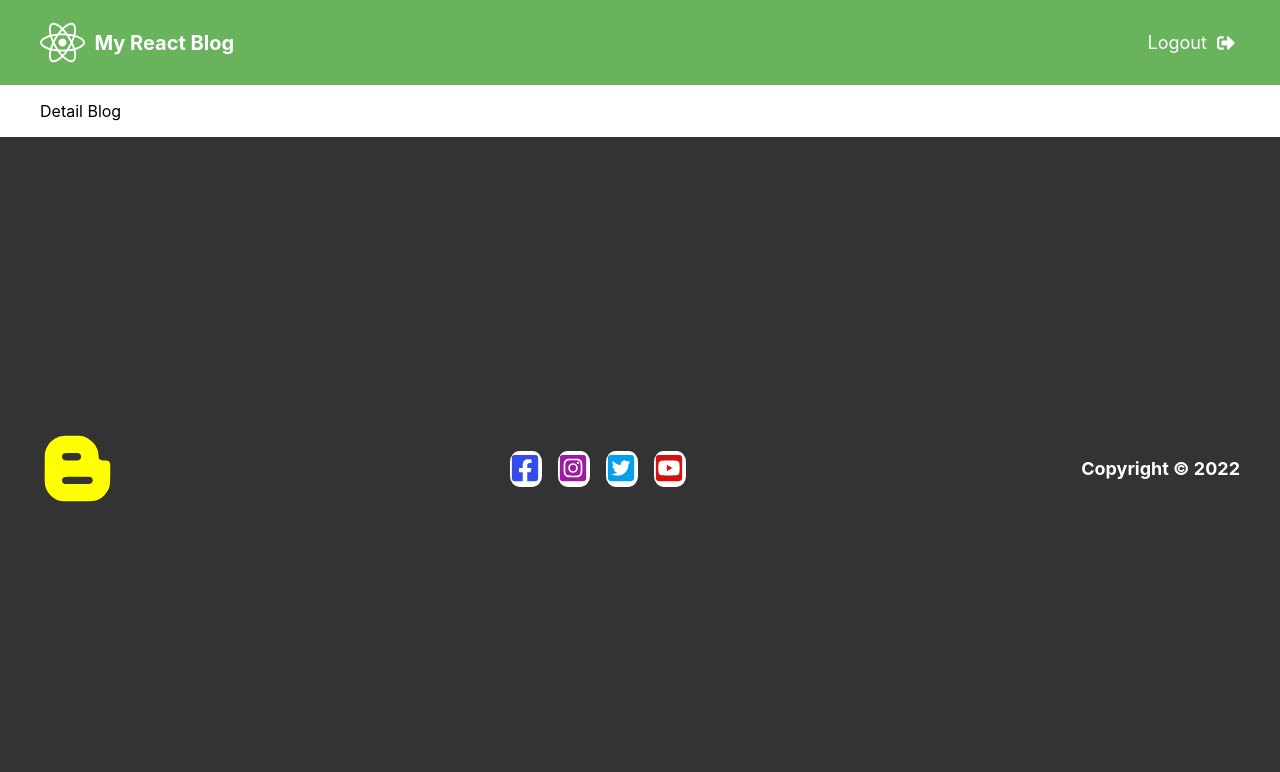
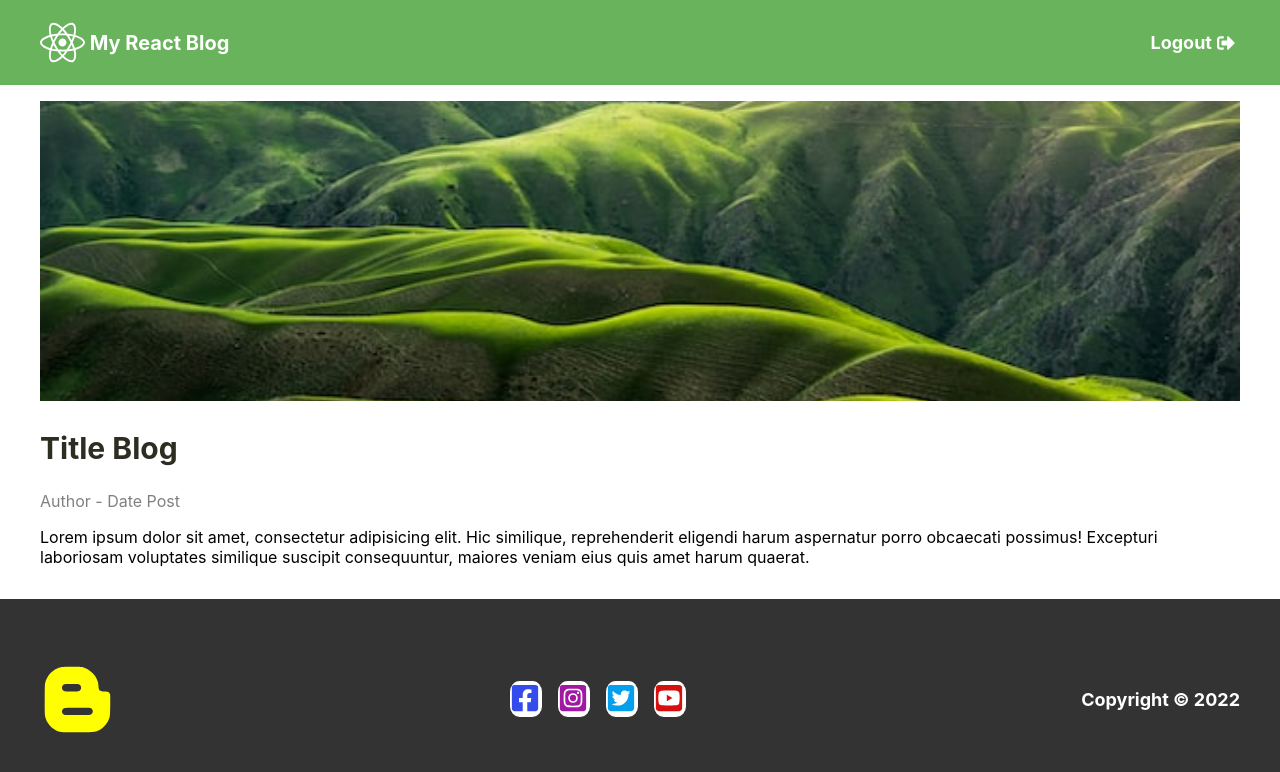
Before and after one commit to ogibinedi/basic-blog-react, a React (Create React App) app: page /detail-blog in a window 1280 px wide. Shown: the top 772 px of the page. Built offline with nearby package versions, Linux system fonts and the light colour scheme.

Commit message:
useHistory to manage app flow

```diff
--- a/src/components/atoms/link/index.js
+++ b/src/components/atoms/link/index.js
@@ -3,7 +3,7 @@ import './link.scss';
 
 const LinkLabel = ({title, onClick}) => {
   return (
-    <p className='link' onClick={onClick}>{title}</p>
+    <span className='link' onClick={onClick}>{title}</span>
   );
 };
 
--- a/src/components/atoms/link/link.scss
+++ b/src/components/atoms/link/link.scss
@@ -1,8 +1,8 @@
 .link {
-    color: #ababab;
+    color: #fff;
     cursor: pointer;
     font-weight: bold;
     font-size: 18px;
-    text-decoration: underline;
+    text-decoration: none;
     text-align: center;
 }
--- a/src/components/molecules/blogItem/index.js
+++ b/src/components/molecules/blogItem/index.js
@@ -1,8 +1,11 @@
 import React from 'react';
 import './blogItem.scss';
 import { ContentBlog } from '../../../assets';
+import { Button, Gap } from '../../atoms';
+import { useHistory } from 'react-router-dom';
 
 const BlogItem = () => {
+  const history = useHistory();
   return (
     <div className='blog-item'>
         <img className='image-thumb' src={ContentBlog} alt="featureImage" />
@@ -10,6 +13,8 @@ const BlogItem = () => {
             <p><h2 className='title'>Judul Blog</h2></p>
             <p><h3 className='author'>Author - Date Posting</h3></p>
             <p className='body'>Lorem ipsum dolor sit amet consectetur adipisicing elit. Architecto asperiores dignissimos in corporis, iste dolorum cum eius corrupti laudantium consectetur ullam quos illum ab ipsum ducimus quaerat fugit? Nemo, eligendi.</p>
+            <Gap height={20} />
+            <Button title="Read more..." onClick={() => history.push('/detail-blog')} />
         </div>
     </div>
   );
--- a/src/components/molecules/header/header.scss
+++ b/src/components/molecules/header/header.scss
@@ -12,6 +12,10 @@
         margin: 0;
         justify-content: center;
         align-items: center;
+        a {
+            text-decoration: none;
+            color: white;
+        }
     }
     .menu-item {
         display: flex;
--- a/src/components/molecules/header/index.js
+++ b/src/components/molecules/header/index.js
@@ -1,14 +1,19 @@
 import React from 'react';
 import './header.scss';
 import { FaSignOutAlt, FaReact } from 'react-icons/fa';
+import { LinkLabel } from '../../atoms';
+import { useHistory } from 'react-router-dom';
 const Header = () => {
+  const history = useHistory();
   return (
     <header>
         <nav className='header'>
-            <div className='brand'><FaReact size={45} /> &nbsp; My React Blog</div>
+            <div className='brand'>
+                <FaReact size={45} /> &nbsp; <a href="/">My React Blog</a>
+            </div>
             <div className='menu-item'>
                 <span className='item-link'>
-                    Logout &nbsp; <FaSignOutAlt color='white' />
+                    <LinkLabel title='Logout' onClick={() => history.push('/login')} />   &nbsp; <FaSignOutAlt color='white' />
                 </span>
             </div>
         </nav>
--- a/src/pages/CreateBlog/index.js
+++ b/src/pages/CreateBlog/index.js
@@ -1,10 +1,14 @@
 import React from 'react'
 import { Button, Gap, Input, TextArea, Upload } from '../../components';
 import './CreateBlog.scss';
+import { LinkLabel } from '../../components';
+import { useHistory } from 'react-router-dom';
 
 const CreateBlog = () => {
+  const history = useHistory();
   return (
     <div className='blog-post'>
+        <LinkLabel title="Kembali ke home" onClick={() => history.push('/')} />
         <p className='label-create-new-blog'>Create New Blog Post</p>
         <Input label="Post title" />
         <p>Upload Image</p>
--- /dev/null
+++ b/src/pages/DetailBlog/DetailBlog.scss
@@ -0,0 +1,21 @@
+.detail-page {
+    .content-image {
+        width: 100%;
+        height: 300px;
+        object-fit: cover;
+    }
+    .content-title {
+        font-size: 30px;
+        font-weight: bold;
+        color: #2d2d22;
+    }
+    .content-author {
+        color: grey;
+        font-size: 16px;
+        margin: 0;
+    }
+    .content-body {
+        font-size: 18px;
+        line-height: 30px;
+    }
+}
--- a/src/pages/DetailBlog/index.js
+++ b/src/pages/DetailBlog/index.js
@@ -1,8 +1,16 @@
 import React from 'react';
+import './DetailBlog.scss';
+import {ContentBlog} from '../../assets';
+import './DetailBlog.scss';
 
 const DetailBlog = () => {
   return (
-    <div>Detail Blog</div>
+    <div className='detail-page'>
+        <img className='content-image' src={ContentBlog} alt="detail-post" />
+        <h2 className='content-title'>Title Blog</h2>
+        <span className='content-author'>Author - Date Post</span>
+        <p content-body>Lorem ipsum dolor sit amet, consectetur adipisicing elit. Hic similique, reprehenderit eligendi harum aspernatur porro obcaecati possimus! Excepturi laboriosam voluptates similique suscipit consequuntur, maiores veniam eius quis amet harum quaerat.</p>
+    </div>
   )
 }
 
--- a/src/pages/Home/index.js
+++ b/src/pages/Home/index.js
@@ -1,11 +1,13 @@
 import React from 'react';
 import { BlogItem, Button, Gap } from '../../components';
 import './home.scss';
+import { useHistory } from 'react-router-dom';
 const Home = () => {
+  const history = useHistory();
   return (
     <div className="homepage-wrapper">
         <div className='create-wrapper'>
-            <Button title="create blog" />
+            <Button title="create blog" onClick={() => history.push('/create-blog') } />
         </div>
         <Gap height={20} />
         <div className="content-wrapper">
--- a/src/pages/Login/index.js
+++ b/src/pages/Login/index.js
@@ -2,8 +2,10 @@ import React from 'react';
 import { LogBg } from '../../assets';
 import '../Register/register.scss';
 import {Button, Gap, Input, LinkLabel} from '../../components';
+import { useHistory } from 'react-router-dom';
 
 const Login = () => {
+  const history = useHistory();
   return (
     <div className="container">
         <div className="left">
@@ -15,9 +17,9 @@ const Login = () => {
             <Gap height={18} />
             <Input label="Password" placeholder="password" type="password" required />
             <Gap height={20} />
-            <Button title="Register" />
+            <Button title="Register" onClick={() => history.push('/')}/>
             <Gap height={100} />
-            <LinkLabel title="Belum punya akun? Register disini." />
+            <LinkLabel title="Belum punya akun? Register disini." onClick={() => history.push('/register')} />
         </div>
     </div>
   );
--- a/src/pages/MainApp/mainApp.scss
+++ b/src/pages/MainApp/mainApp.scss
@@ -1,7 +1,7 @@
 .main-app-wrapper {
+    height: 100vh;
     display: flex;
     flex-direction: column;
-    height: 100vh;
     .header-wrapper {
 
     }
--- a/src/pages/Register/index.js
+++ b/src/pages/Register/index.js
@@ -2,8 +2,9 @@ import React from 'react';
 import { RegBg } from '../../assets';
 import './register.scss';
 import {Button, Gap, Input, LinkLabel} from '../../components';
-
+import { useHistory } from 'react-router-dom';
 const Register = () => {
+  const history = useHistory();
   return (
     <div className="container">
         <div className="left">
@@ -17,9 +18,9 @@ const Register = () => {
             <Gap height={18} />
             <Input label="Password" placeholder="password" type="password" required />
             <Gap height={20} />
-            <Button title="Register" />
+            <Button title="Register" onClick={() => history.push('/')} />
             <Gap height={100} />
-            <LinkLabel title="Kembali ke Login" />
+            <LinkLabel title="Kembali ke Login" onClick={() => history.push('/login')} />
         </div>
     </div>
   );
```
